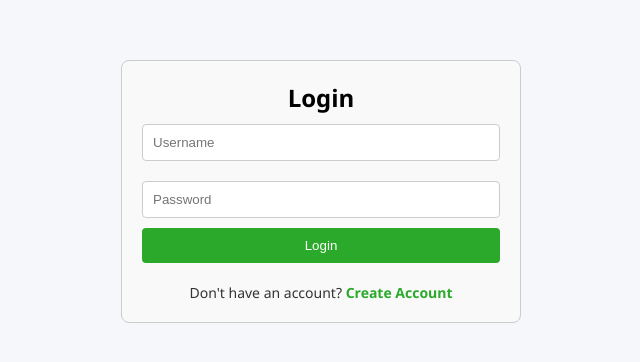
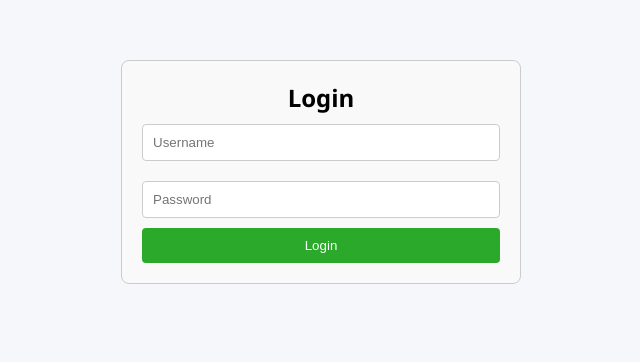
Before and after one commit to Junyalitech/syara_admin, a React (Create React App) app: page /login in a window 1280 px wide. Shown: the part 140-502 px from the top of the page, without its empty margins (319-959 px from the left). Built offline with nearby package versions, Linux system fonts and the light colour scheme; no server answers.

Commit message:
test nvm

```diff
--- a/src/components/Login.js
+++ b/src/components/Login.js
@@ -71,9 +71,9 @@ const Login = () => {
       </form>
       {error && <p style={styles.error}>{error}</p>}
 
-      <p style={styles.createAccount}>
+      {/* <p style={styles.createAccount}>
         Don't have an account? <Link to="/registrationuser" style={styles.link}>Create Account</Link>
-      </p>
+      </p> */}
     </div>
   );
 };
```
